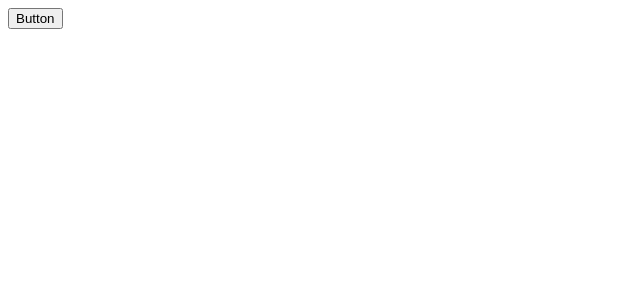
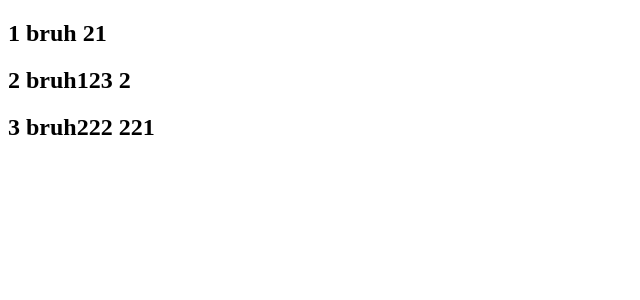
Before and after one commit to pro-coder123/angular, an Angular app: page / in a window 1280 px wide. Shown: the top 300 px of the page, without its empty margins (0-640 px from the left). Built offline with nearby package versions, Linux system fonts and the light colour scheme.

Commit message:
Services

```diff
--- a/src/app/app.component.html
+++ b/src/app/app.component.html
@@ -6,12 +6,8 @@
 <!-- * * * * * * * * * Delete the template below * * * * * * * * * * -->
 <!-- * * * * * * * to get started with your project! * * * * * * * * -->
 <!-- * * * * * * * * * * * * * * * * * * * * * * * * * * * * * * * -->
-<app-test (chevent)="message=$event"></app-test>
+<app-test></app-test>
 
-<h1>
-{{message}}
-
-</h1>
 
 <!-- * * * * * * * * * * * * * * * * * * * * * * * * * * * * * * * -->
 <!-- * * * * * * * * * * * The content above * * * * * * * * * * * -->
--- /dev/null
+++ b/src/app/service.service.ts
@@ -0,0 +1,22 @@
+import { Injectable } from '@angular/core';
+
+@Injectable({
+  providedIn: 'root'
+})
+export class ServiceService {
+
+  constructor() { }
+
+  getThings()
+  {
+    return [
+
+        {"id":1, "name": "bruh", "age": 21},
+        {"id":2, "name": "bruh123", "age": 2},
+        {"id":3, "name": "bruh222", "age": 221}
+
+    ];
+  }
+
+
+}
--- /dev/null
+++ b/src/app/test/inside-test/inside-test.component.html
@@ -0,0 +1 @@
+<p>inside-test works!</p>
--- /dev/null
+++ b/src/app/test/inside-test/inside-test.component.ts
@@ -0,0 +1,15 @@
+import { Component, OnInit } from '@angular/core';
+
+@Component({
+  selector: 'app-inside-test',
+  templateUrl: './inside-test.component.html',
+  styleUrls: ['./inside-test.component.css']
+})
+export class InsideTestComponent implements OnInit {
+
+  constructor() { }
+
+  ngOnInit() {
+  }
+
+}
--- a/src/app/test/test.component.html
+++ b/src/app/test/test.component.html
@@ -1 +1,3 @@
-<button (click) = "fireevent()">Button</button>
+<div *ngFor = "let val of data">
+    <h2>{{val.id}}  {{val.name}}  {{val.age}}</h2>
+</div>
--- a/src/app/test/test.component.ts
+++ b/src/app/test/test.component.ts
@@ -1,4 +1,5 @@
 import { Component, OnInit , Input , Output , EventEmitter } from '@angular/core';
+import { ServiceService } from '../service.service';
 
 @Component({
   selector: 'app-test',
@@ -10,9 +11,13 @@ export class TestComponent implements OnInit {
   @Input("data") public name;
   @Output() public chevent = new EventEmitter;
 
-  constructor() { }
+
+  public data = [];
+
+  constructor(private _s : ServiceService) { }
 
   ngOnInit() {
+    this.data=this._s.getThings();
   }
 
   fireevent()
```
Also changed, not shown: src/app/app.module.ts (+5 -2 lines), src/app/test/inside-test/inside-test.component.css (added), 2 other files (tests, documents, lock files or other folders).
